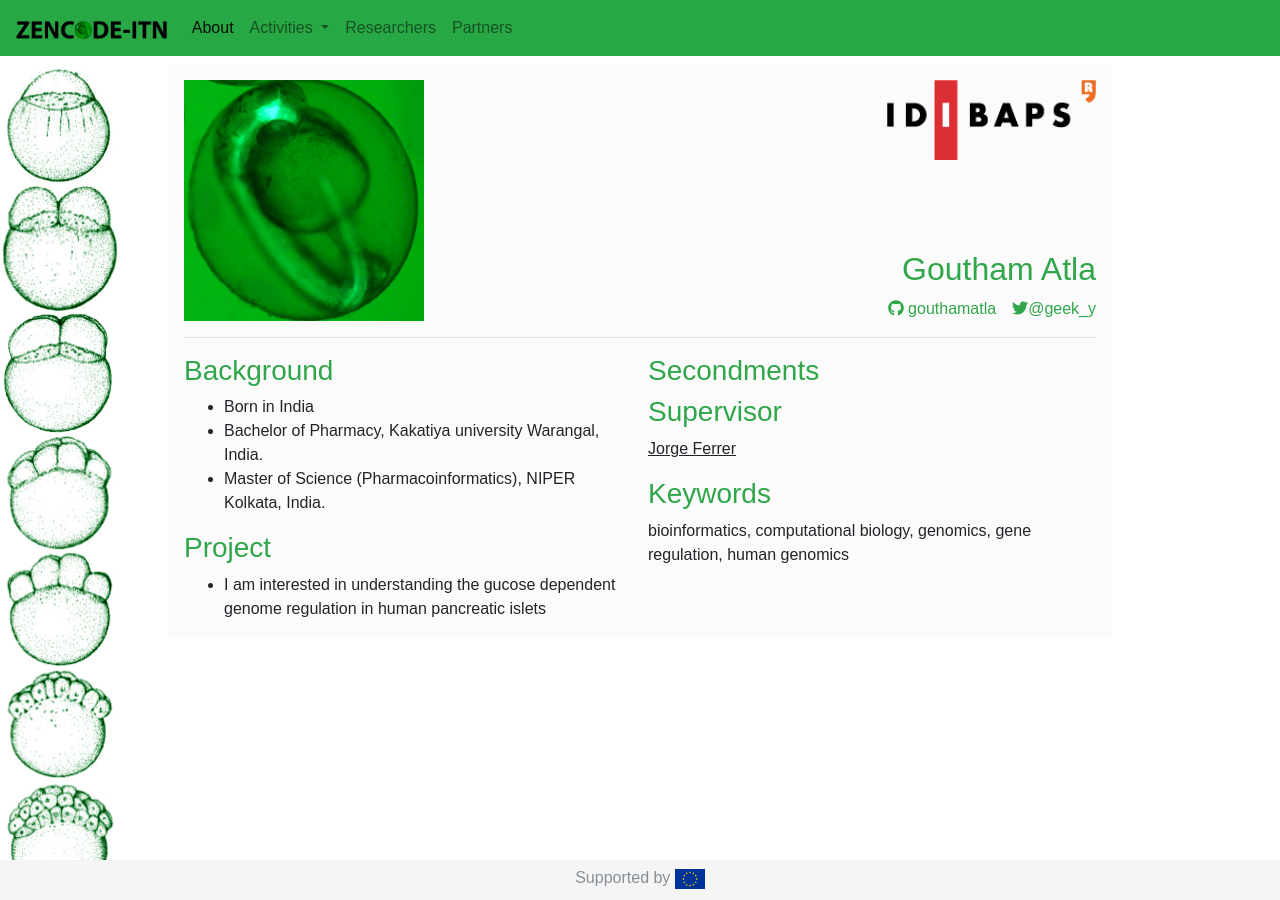
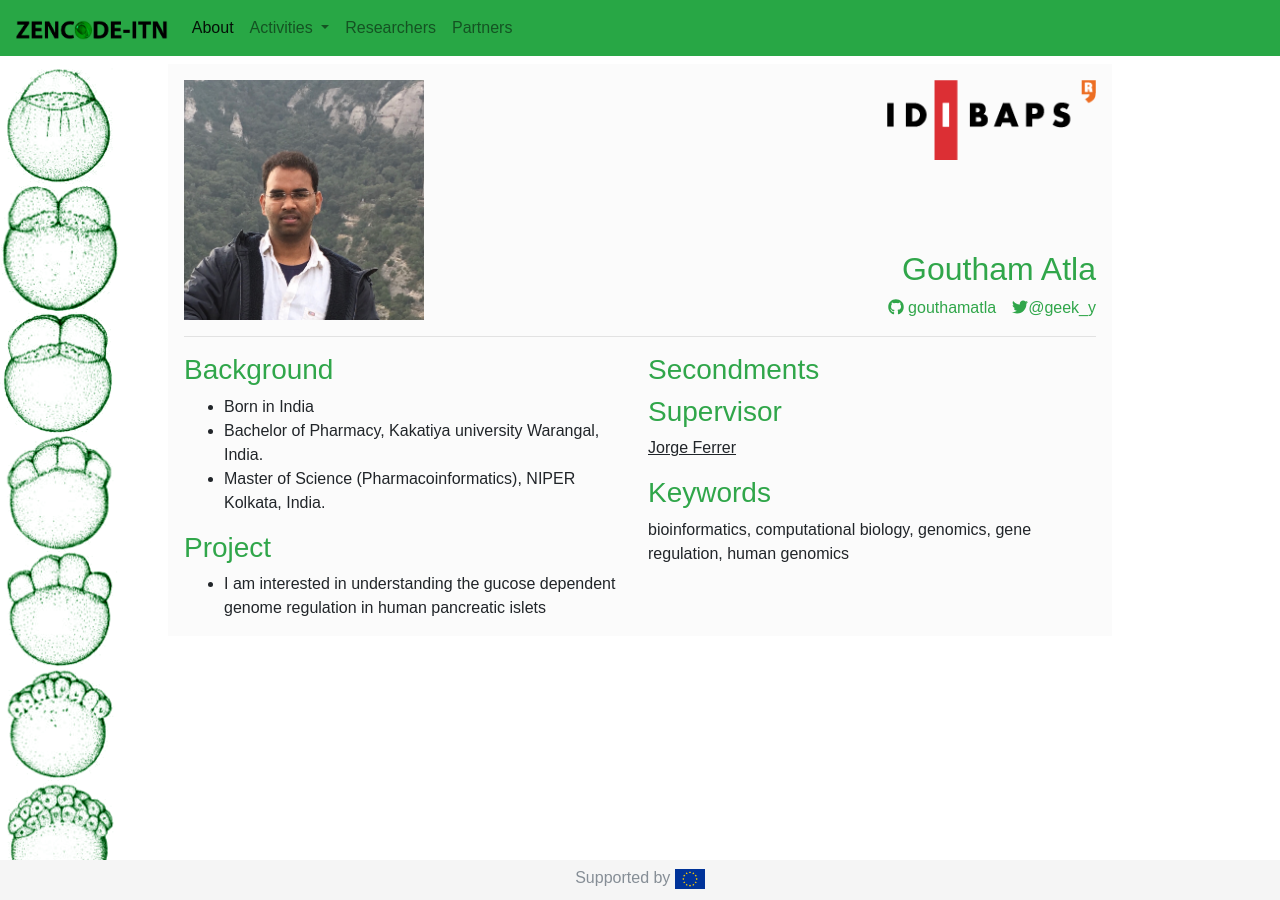
Before and after one commit to zencode-itn/zencode-itn.github.io, a Jekyll site: the page built from _researchers/2017-12-08-esr-08-goutham.md, in a window 1280 px wide. Built offline with Jekyll 4.4.1, drawn with Linux system fonts in a browser that asks for light colours; nearby versions of some CDN libraries; a script that is not in the unit is left out; comment, search, counter and statistics services are not loaded.

Commit message:
Update 2017-12-08-esr-08-goutham.md

```diff
--- a/_researchers/2017-12-08-esr-08-goutham.md
+++ b/_researchers/2017-12-08-esr-08-goutham.md
@@ -2,7 +2,7 @@
 layout: profile
 title: Goutham Atla
 name: Goutham Atla
-profile-pic: /library/images/square.png
+profile-pic: /library/images/profiles/goutham.jpg
 orginsation-pic: /library/images/partner_idibaps_logo.png
 github: gouthamatla
 twitter: geek_y
```
